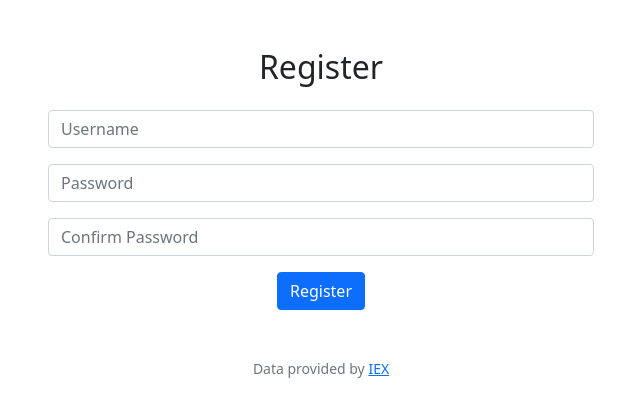
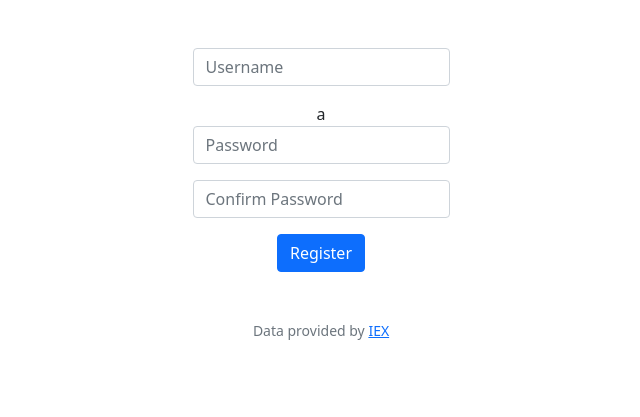
Before and after one commit to Kl0ak3d/Harvard-Projects, a Flask app: page /register in a window 1280 px wide. Shown: the part 76-493 px from the top of the page, without its empty margins (319-959 px from the left). Run offline with Flask 3, Linux system fonts and the light colour scheme; some libraries are stand-ins or nearby versions.

Commit message:
automated commit by check50 [check50=True]

```diff
--- a/templates/register.html
+++ b/templates/register.html
@@ -1,3 +1,5 @@
+<!-- 'Registration' Page -->
+
 {% extends "layout.html" %}
 
 {% block title %}
@@ -5,25 +7,16 @@
 {% endblock %}
 
 {% block main %}
-    <div class="container">
-        <div class="row justify-content-center">
-            <div class="col-md-6">
-                <h2 class="text-center mb-4">Register</h2>
     <form action="/register" method="post">
         <div class="mb-3">
-                        <input autocomplete="off" class="form-control" id="username" name="username" placeholder="Username" type="text" required>
+            <input autocomplete="off" class="form-control mx-auto w-auto" id="username" name="username" placeholder="Username" type="text" required>
+        </div>a
+        <div class="mb-3">
+            <input class="form-control mx-auto w-auto" id="password" name="password" placeholder="Password" type="password" required>
         </div>
         <div class="mb-3">
-                        <input class="form-control" id="password" name="password" placeholder="Password" type="password" required>
+            <input class="form-control mx-auto w-auto" id="confirmation" name="confirmation" placeholder="Confirm Password" type="password" required>
         </div>
-                    <div class="mb-3">
-                        <input class="form-control" id="confirmation" name="confirmation" placeholder="Confirm Password" type="password" required>
-                    </div>
-                    <div class="text-center">
         <button class="btn btn-primary" type="submit">Register</button>
-                    </div>
     </form>
-            </div>
-        </div>
-    </div>
 {% endblock %}
```
Also changed, not shown: templates/index.html (+12 -21 lines). Lines whose indentation alone changed are shown as unchanged.
